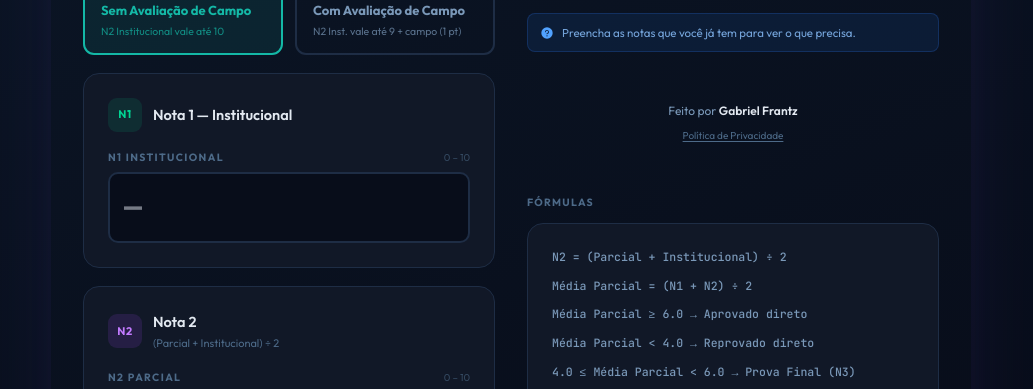
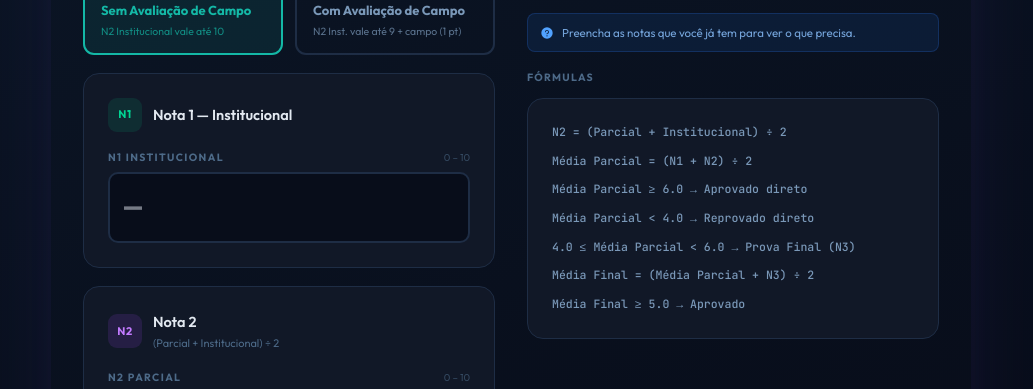
Before and after one commit to XandZap/App-Calculadora-de-Notas, a Next.js app: page / in a window 1280 px wide. Shown: the part 409-798 px from the top of the page, without its empty margins (129-1162 px from the left). Built offline with nearby package versions, Linux system fonts and the light colour scheme.

Commit message:
refactor: reorganizar importações e simplificar a formatação dos componentes na calculadora

```diff
--- a/src/components/calculator/calculator-shell.tsx
+++ b/src/components/calculator/calculator-shell.tsx
@@ -3,16 +3,16 @@
 import { useCalculator } from "@/hooks/use-calculator";
 import { shouldShowFieldEval } from "@/lib/calculator/rules";
 
+import { AdSenseBanner } from "./adsense-banner";
+import { CalculatorFieldEval } from "./calculator-field-eval";
+import { CalculatorFooter } from "./calculator-footer";
+import { CalculatorFormulas } from "./calculator-formulas";
 import { CalculatorHeader } from "./calculator-header";
 import { CalculatorPeriodSelector } from "./calculator-period-selector";
-import { CalculatorFieldEval } from "./calculator-field-eval";
 import { CalculatorSectionN1 } from "./calculator-section-n1";
 import { CalculatorSectionN2 } from "./calculator-section-n2";
 import { CalculatorSectionN3 } from "./calculator-section-n3";
 import { CalculatorSummary } from "./calculator-summary";
-import { CalculatorFooter } from "./calculator-footer";
-import { CalculatorFormulas } from "./calculator-formulas";
-import { AdSenseBanner } from "./adsense-banner";
 
 export function CalculatorShell() {
   const {
@@ -41,18 +41,12 @@ export function CalculatorShell() {
         {/* Coluna Esquerda — Formulário */}
         <div className="space-y-[14px] lg:space-y-[18px]">
           <div>
-            <CalculatorPeriodSelector
-              value={input.period}
-              onChange={setPeriod}
-            />
+            <CalculatorPeriodSelector value={input.period} onChange={setPeriod} />
           </div>
 
           {showFieldEval && (
             <div>
-              <CalculatorFieldEval
-                value={input.fieldEvaluation}
-                onChange={setFieldEvaluation}
-              />
+              <CalculatorFieldEval value={input.fieldEvaluation} onChange={setFieldEvaluation} />
             </div>
           )}
 
@@ -96,8 +90,8 @@ export function CalculatorShell() {
         <div className="mt-[14px] lg:mt-0 space-y-[14px] lg:space-y-[18px]">
           <div className="lg:sticky lg:top-8 lg:space-y-[18px]">
             <CalculatorSummary derived={derived} />
+            <CalculatorFormulas />
             <CalculatorFooter />
-            <CalculatorFormulas />
           </div>
         </div>
 
```
